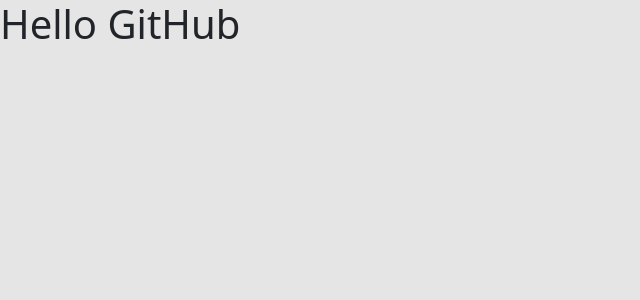
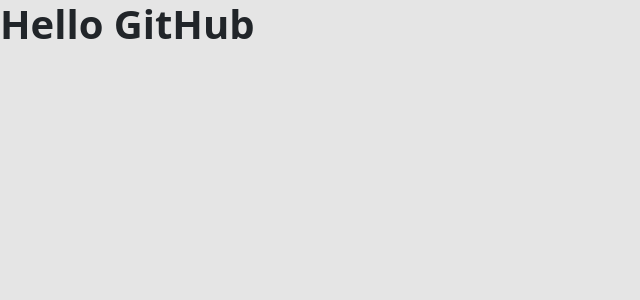
Before and after one commit to Rafaelse6/github-api-react, a React (Create React App) app in the folder github-api/: page / in a window 1280 px wide. Shown: the top 300 px of the page, without its empty margins (0-640 px from the left). Built offline with nearby package versions, Linux system fonts and the light colour scheme.

Commit message:
Roboto font added

```diff
--- a/github-api/src/App.css
+++ b/github-api/src/App.css
@@ -0,0 +1,15 @@
+@import url("https://fonts.googleapis.com/css2?family=Roboto:wght@400;700&display=swap");
+
+* {
+  font-family: "Open Sans", sans-serif;
+}
+
+h1,
+h2,
+h3,
+h4,
+h5,
+h6 {
+  font-weight: 700;
+  margin-bottom: 0;
+}
```
